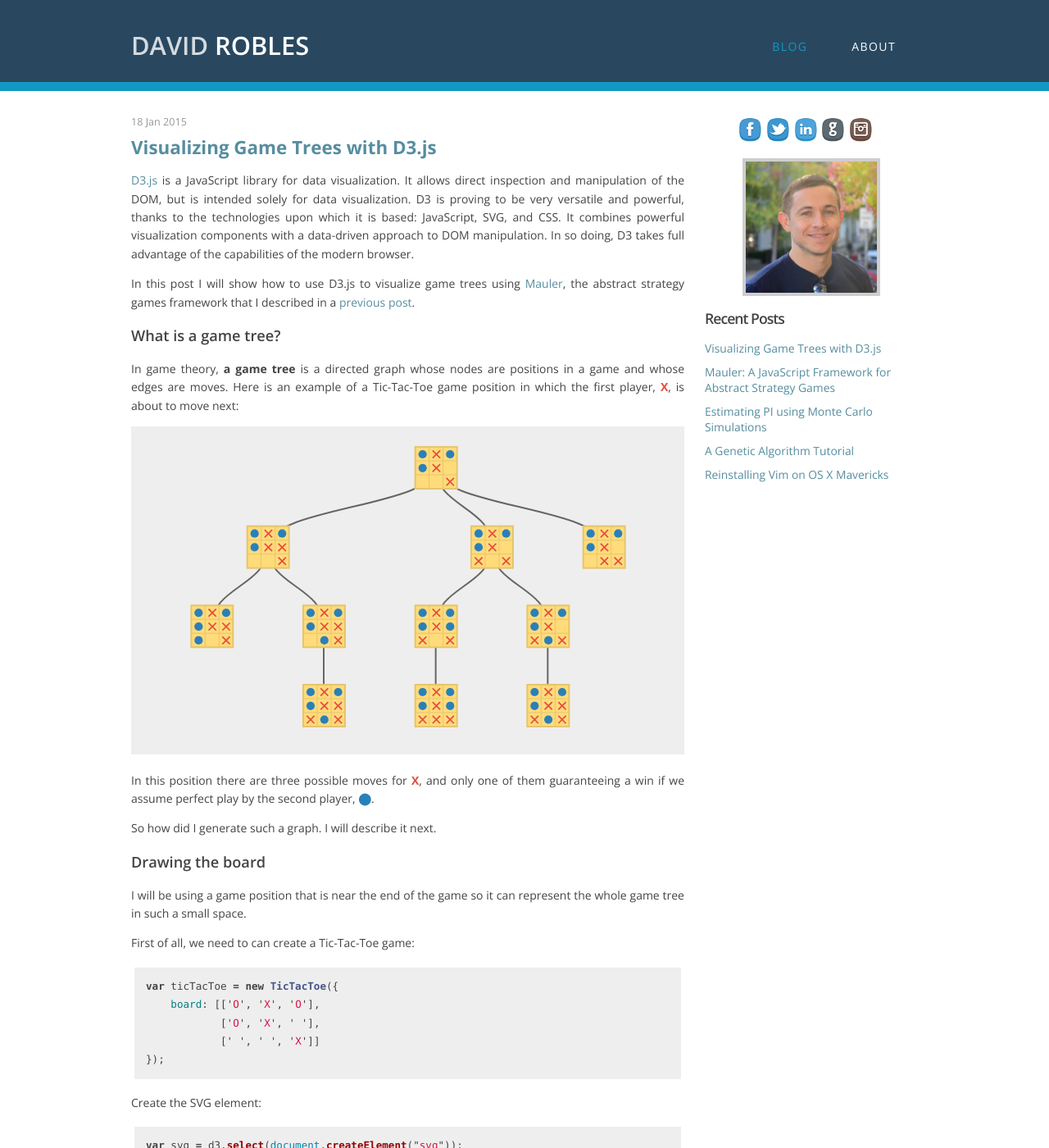
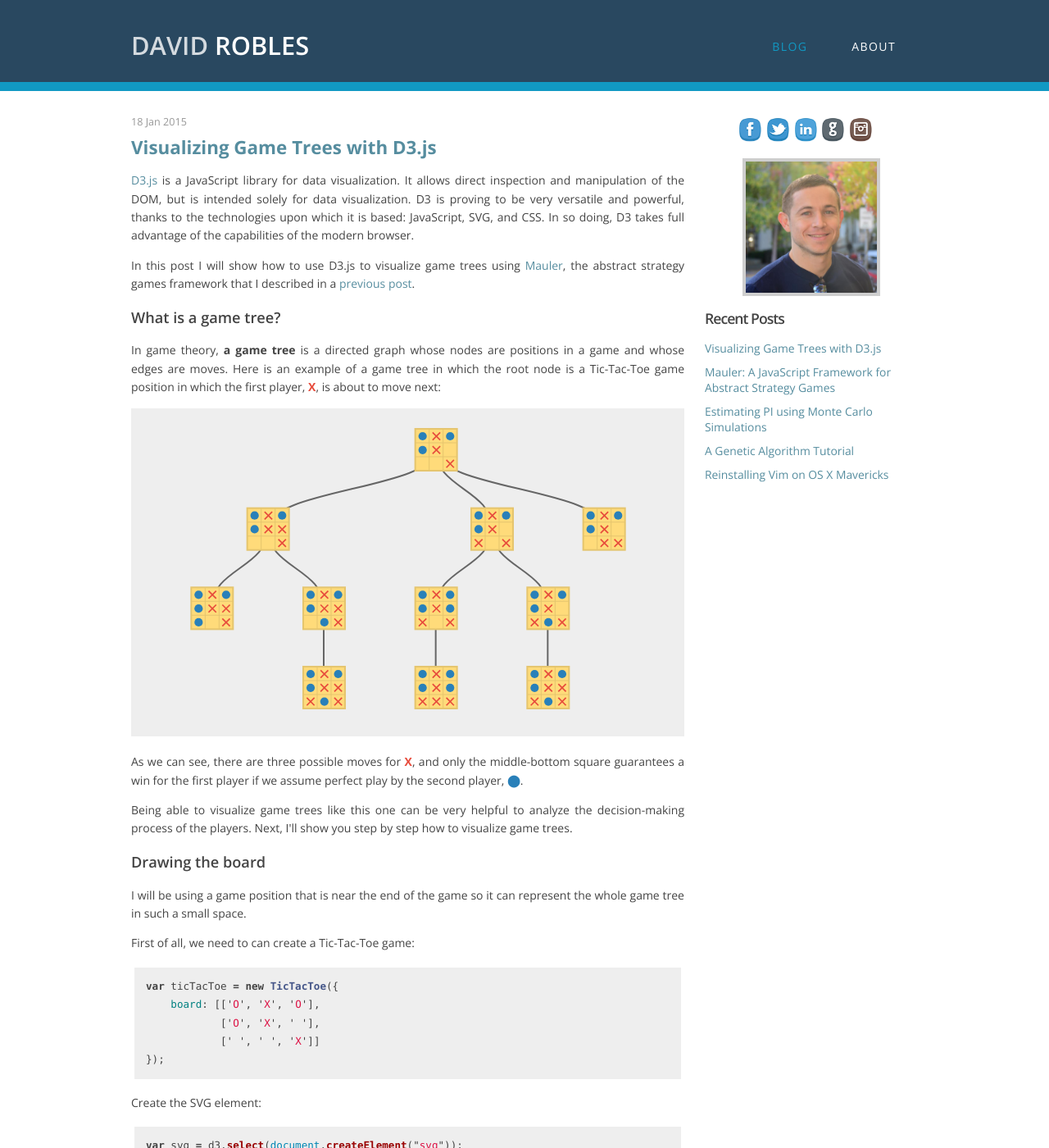
Before and after one commit to davidrobles/davidrobles.github.io, a Jekyll site: the page built from _posts/2015-01-18-visualizing-game-trees-with-d3.html, in a window 1280 px wide and 1400 px high. Shown: the whole window at 82% size. Built offline with Jekyll 4.4.1, drawn with Linux system fonts in a browser that asks for light colours; Markdown is read by kramdown in place of the engine named in the settings; comment, search, counter and statistics services are not loaded.

Commit message:
Update post

```diff
--- a/_posts/2015-01-18-visualizing-game-trees-with-d3.html
+++ b/_posts/2015-01-18-visualizing-game-trees-with-d3.html
@@ -18,9 +18,8 @@ js:         ["visualizing-game-trees-with-d3/d3.js",
 <p>
     <a href="http://d3js.org/">D3.js</a> is a JavaScript library for data visualization. It allows direct inspection and
     manipulation of the DOM, but is intended solely for data visualization. D3 is proving to be very versatile and
-    powerful, thanks to the technologies upon which it is based: JavaScript, SVG, and CSS. It combines powerful
-    visualization components with a data-driven approach to DOM manipulation. In so doing, D3 takes full advantage of
-    the capabilities of the modern browser.
+    powerful, thanks to the technologies upon which it is based: JavaScript, SVG, and CSS. In so doing, D3 takes full
+    advantage of the capabilities of the modern browser.
 </p>
 <p>
     In this post I will show how to use D3.js to visualize game trees using
@@ -32,20 +31,22 @@ js:         ["visualizing-game-trees-with-d3/d3.js",
 
 <p>
     In game theory, <strong>a game tree</strong> is a directed graph whose nodes are positions in a game and whose edges
-    are moves. Here is an example of a Tic-Tac-Toe game position in which the first player,
-    <span style="font-weight: bold; color: rgba(231, 76, 60, 1.0)">X</span>, is about to move next:
+    are moves. Here is an example of a game tree in which the root node is a Tic-Tac-Toe game position in which the
+    first player, <span style="font-weight: bold; color: rgba(231, 76, 60, 1.0)">X</span>, is about to move next:
 </p>
 
 <div id="full-static-game-tree"></div>
 
 <p>
-    In this position there are three possible moves for
-    <span style="font-weight: bold; color: rgba(231, 76, 60, 1.0)">X</span>, and only one of them guaranteeing a win if
-    we assume perfect play by the second player,
+    As we can see, there are three possible moves for <span style="font-weight: bold; color: rgba(231, 76, 60, 1.0)">X</span>, and only
+    the middle-bottom square guarantees a win for the first player if we assume perfect play by the second player,
     <span style="font-weight: bold; color: rgba(41, 128, 185, 1.0)">&#11044;</span>.
 </p>
 
-<p>So how did I generate such a graph. I will describe it next.</p>
+<p>
+    Being able to visualize game trees like this one can be very helpful to analyze the decision-making process of the
+    players. Next, I'll show you step by step how to visualize game trees.
+</p>
 
 <h2>Drawing the board</h2>
 
```
